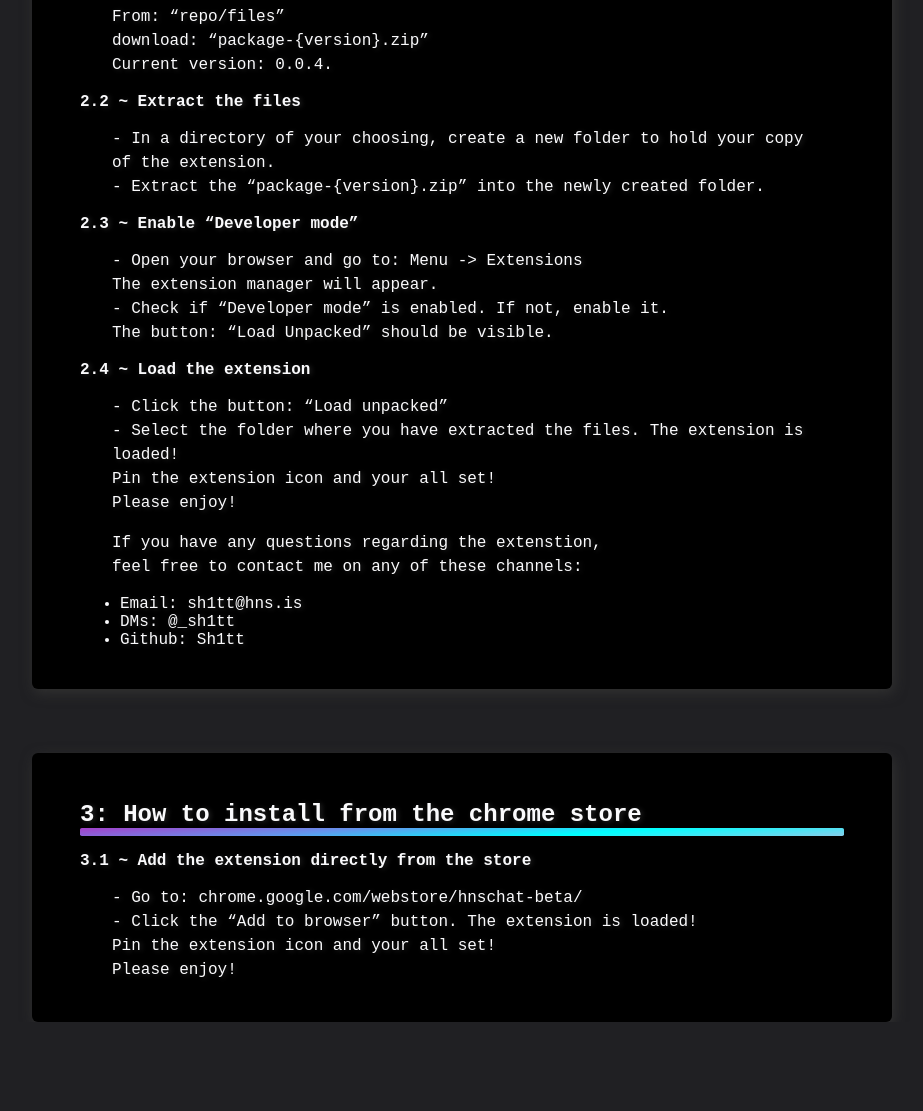
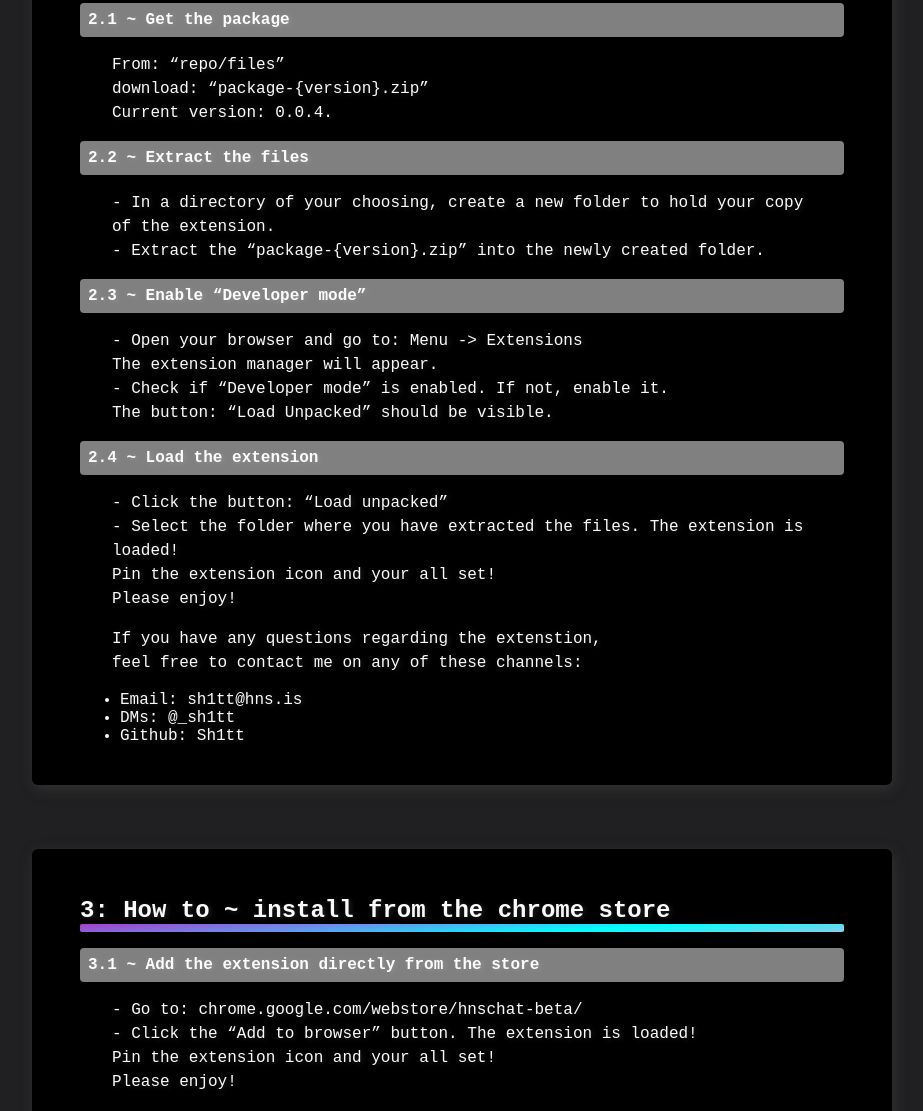
Before and after one commit to Sh1Tt/hnschat-chrome-extension, a browser extension: page index.html in a window 1280 px wide. Shown: the part 1689-2800 px from the top of the page, without its empty margins (178-1101 px from the left). Before the commit the page ends 2711 px from the top, so only its background shows below. Drawn offline with Linux system fonts and the light colour scheme.

Commit message:
Update index.html

```diff
--- a/index.html
+++ b/index.html
@@ -153,7 +153,11 @@
                 margin: .25em 0;
                 padding: 0;
             }
-            section.content {
+
+            h4 {
+                background-color: grey !important;
+                padding: .5em;
+                border-radius: .25em;
             }
 
             #table_of_contents {
@@ -290,7 +294,7 @@
                 </p>
             </section>
             <section>
-                <h2>3: How to install from the chrome store</h2>
+                <h2>3: How to ~ install from the chrome store</h2>
                 <h4>3.1 ~ Add the extension directly from the store</h4>
                 <p>
                     - Go to: <a href="chrome.google.com/webstore/detail/hnschat-beta/nehgjjjpbbeokcpkahbkcfcnncabngfm">chrome.google.com/webstore/hnschat-beta/</a><br />
```
